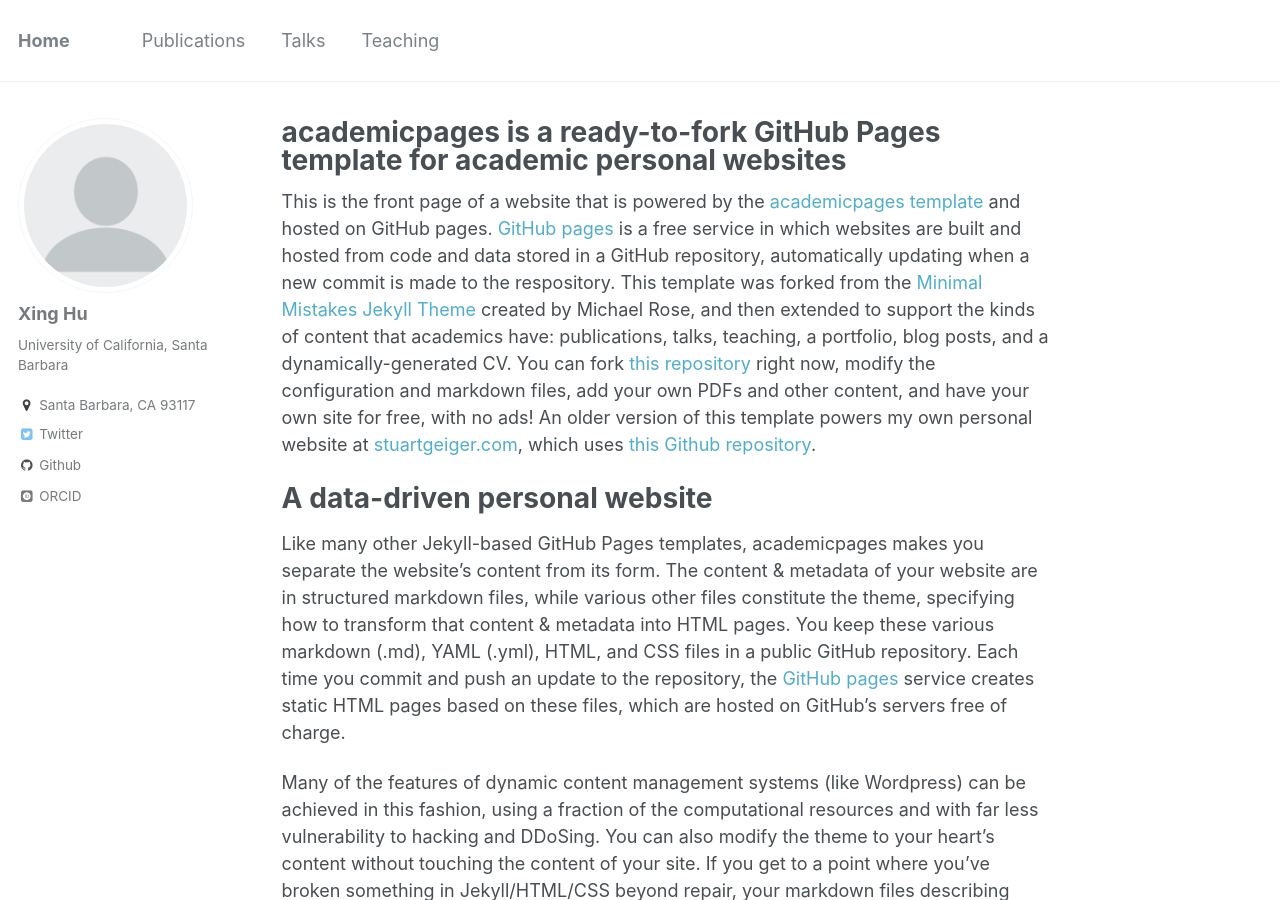
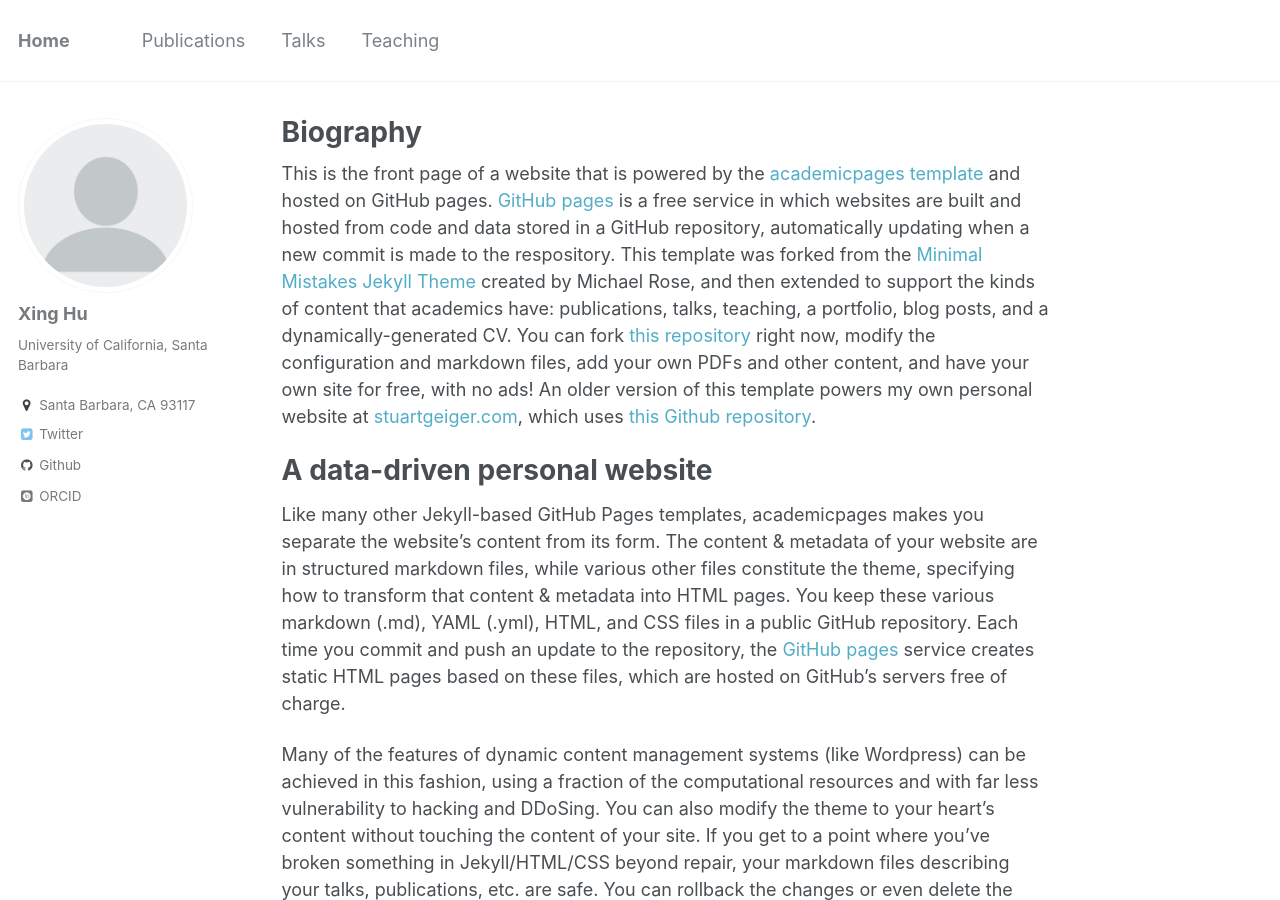
Before and after one commit to xinghu-cs/xinghu-cs.github.io, a Jekyll site: the page built from _pages/about.md, in a window 1280 px wide and 900 px high. Built offline with Jekyll 4.4.1, drawn with Linux system fonts in a browser that asks for light colours; some web fonts are replaced.

Commit message:
Update about.md

```diff
--- a/_pages/about.md
+++ b/_pages/about.md
@@ -1,6 +1,6 @@
 ---
 permalink: /
-title: "academicpages is a ready-to-fork GitHub Pages template for academic personal websites"
+title: "Biography"
 excerpt: "About me"
 author_profile: true
 redirect_from:
```
